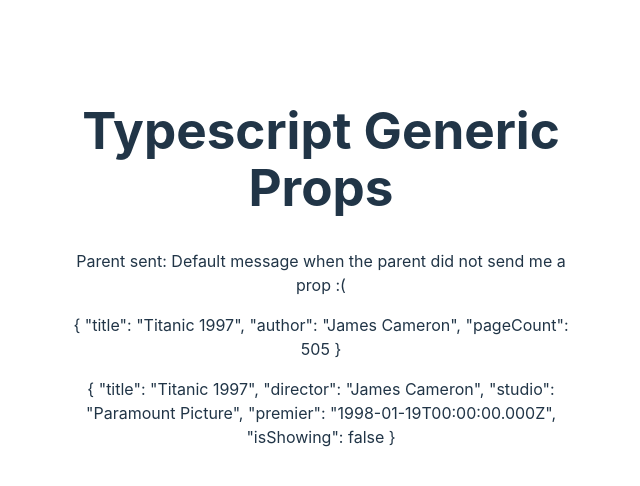
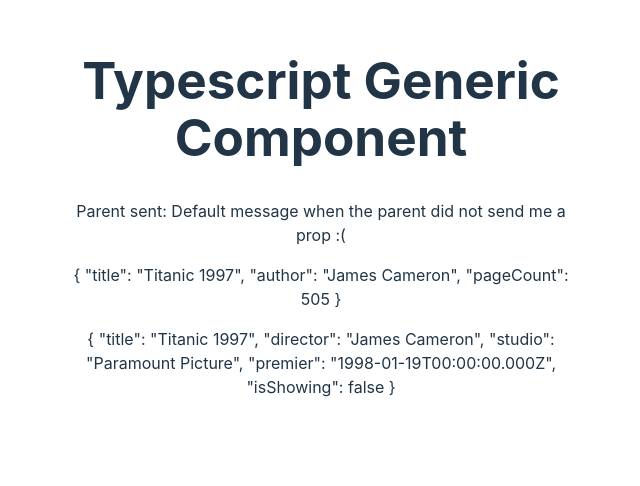
Before and after one commit to alonzojoe/ts-refresher, a Vue app: page / in a window 1280 px wide. Shown: the part 182-668 px from the top of the page, without its empty margins (319-959 px from the left). Built offline with nearby package versions, Linux system fonts and the light colour scheme.

Commit message:
Update generic component

```diff
--- a/src/components/GenericComp.vue
+++ b/src/components/GenericComp.vue
@@ -1,6 +1,6 @@
 <template>
   <div class="box">
-    <h1>Typescript Generic Props</h1>
+    <h1>Typescript Generic Component</h1>
     <p>Parent sent: {{ props.message }}</p>
     <span>{{ year }}</span>
     <p>{{ book }}</p>
@@ -19,7 +19,8 @@
 // });
 
 ///------
-import { ref, reactive, Ref, computed } from "vue";
+
+import { ref, reactive, type Ref, computed } from "vue";
 //Joe TypeScript Refresher
 interface Book {
   title: string;
@@ -32,6 +33,13 @@ const book: Ref<Book> = reactive({
   author: "James Cameron",
   pageCount: 505,
 });
+
+//alternative
+// const book = reactive<Book>({
+//   title: "Titanic 1997",
+//   author: "James Cameron",
+//   pageCount: 505,
+// });
 
 interface Movie {
   title: string;
@@ -49,6 +57,7 @@ const movie: Ref<Movie> = ref({
   isShowing: false,
 });
 
+//computed properties
 const numericValue = computed<number>(() => 1 + 1);
 
 const props = withDefaults(defineProps<{ message?: string }>(), {
@@ -104,7 +113,7 @@ const emit = defineEmits<{
 
 <style scoped>
 .box {
-  height: 300px;
+  height: 400px;
   width: 500px;
   border: 1px solid #fff;
   padding: 50px;
```
